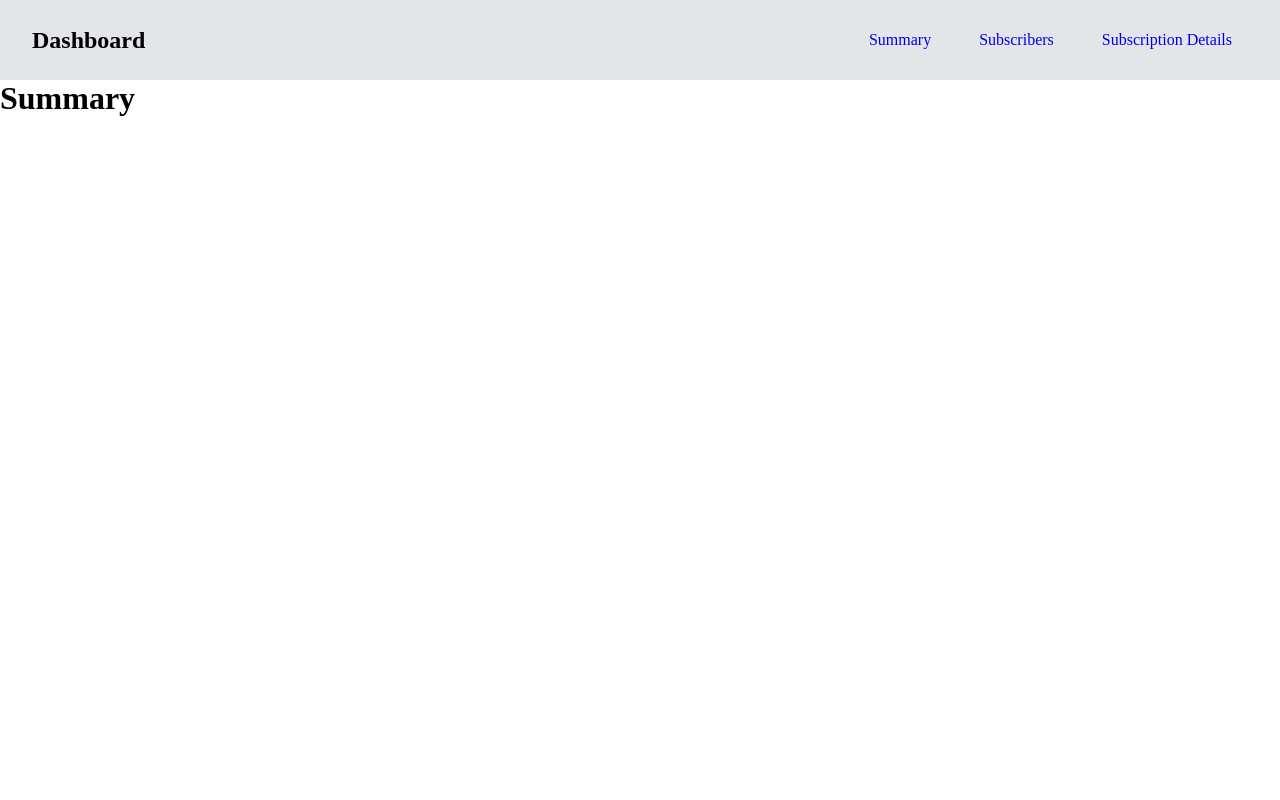
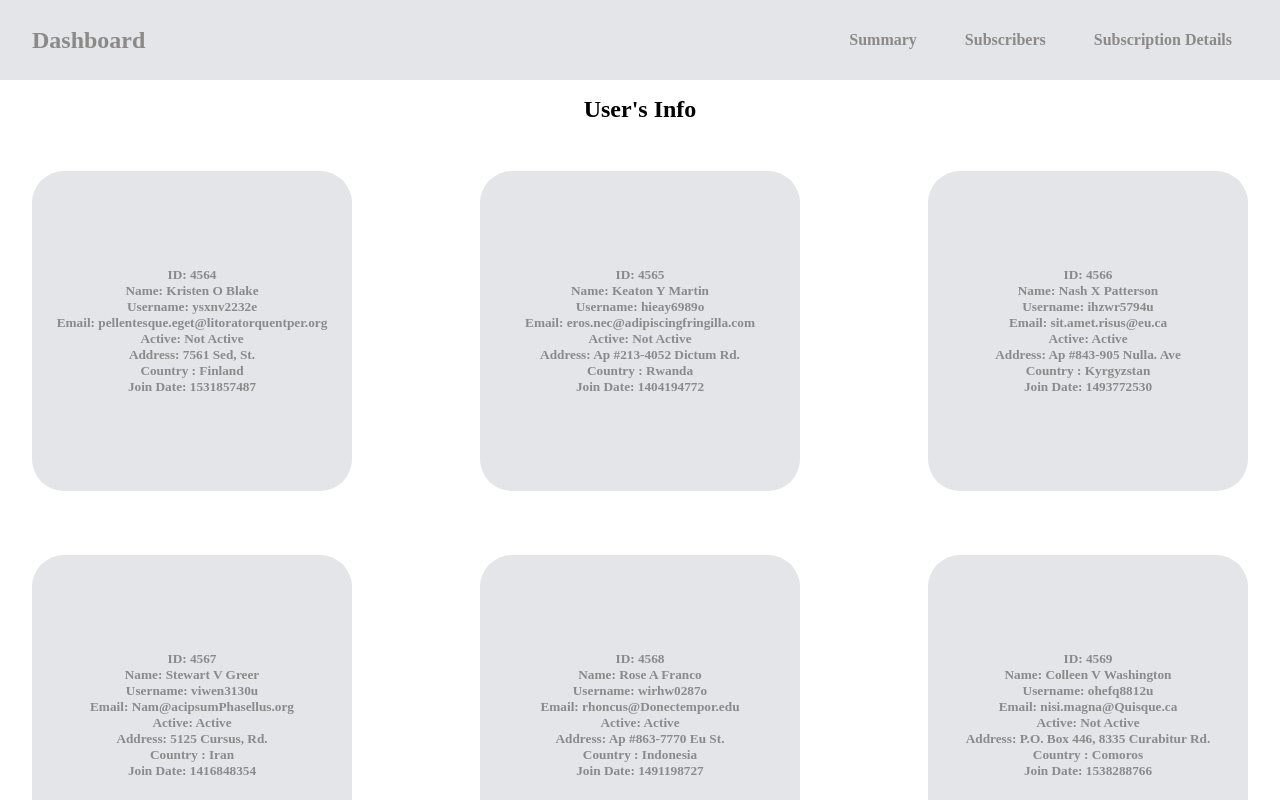
Before and after one commit to MaheshKhatiwada/genius-task, a React (Create React App) app: page / in a window 1280 px wide. Shown: the top 800 px of the page. Built offline with nearby package versions, Linux system fonts and the light colour scheme; a web font is replaced by a local one.

Commit message:
added user info

```diff
--- a/src/App.js
+++ b/src/App.js
@@ -39,9 +39,13 @@ function App() {
     <div className="App">
       <Header />
       <Switch>
-        <Route exact path="/" component={Summary}/>
+        <Route exact path="/">
+          <Summary users={users}/>
+        </Route>
         <Route exact path="/subscribers" component={Subscribers}/>
-        <Route exact path="/subscriptionDetails" component={SubscriptionDetails}/>
+        <Route exact path="/subscriptionDetails" >
+          <SubscriptionDetails subscriptions={subscriptions}/>
+        </Route>
 
       </Switch>
 
--- a/src/components/Header.js
+++ b/src/components/Header.js
@@ -6,11 +6,15 @@ const Header = () => {
   return (
     <div className="header">
       <div>
-        <h2>Dashboard</h2>
+        <Link to="/">
+          <h2>Dashboard</h2>
+        </Link>
       </div>
       <div className="header__lists">
         <ul>
-          <Link to="/"><li>Summary</li></Link>
+          <Link to="/">
+            <li>Summary</li>
+          </Link>
           <Link to="/subscribers">
             <li>Subscribers</li>
           </Link>
--- a/src/components/SubscriptionDetails.js
+++ b/src/components/SubscriptionDetails.js
@@ -1,9 +1,12 @@
 import React from 'react'
 
-const SubscriptionDetails = () => {
+const SubscriptionDetails = ({subscriptions}) => {
     return (
         <div>
-            <h1>subscription Details</h1>
+            {subscriptions.map(s=>
+                <div key={s.id}>
+                    <h1>{s.package}</h1>
+                </div>)}
         </div>
     )
 }
--- a/src/components/Summary.js
+++ b/src/components/Summary.js
@@ -1,11 +1,30 @@
-import React from 'react'
+import React from "react";
+import "../css/Summary.css";
 
-const Summary = () => {
-    return (
-        <div>
-          <h1> Summary</h1>
-        </div>
-    )
-}
+const Summary = ({ users }) => {
+  return (
+    <>
+      <h2 className="summary__heading">User's Info</h2>
+      <div className="summary">
+        {users.map((user) => (
+          //    const {id,first_name,middle_name,last_name,username,email,active,address,country,join_date}=user;
+          <div className="summary__user" key={user.id}>
+            <h5>ID: {user.id}</h5>
+            <h5>
+              Name: <span>{user.first_name}</span>{" "}
+              <span>{user.middle_name}</span> <span>{user.last_name}</span>
+            </h5>
+            <h5>Username: {user.username}</h5>
+            <h5>Email: {user.email}</h5>
+            <h5>Active: {user.active === "1" ? "Active" : "Not Active"}</h5>
+            <h5>Address: {user.address} </h5>
+            <h5>Country :  {user.country}</h5>
+            <h5>Join Date:  {user.join_date}</h5>
+          </div>
+        ))}
+      </div>
+    </>
+  );
+};
 
-export default Summary
+export default Summary;
--- a/src/css/Header.css
+++ b/src/css/Header.css
@@ -9,6 +9,8 @@
 }
 .header h2{
     padding:0 0 0 2rem;
+    color:#8c8a89;
+    text-decoration: none;
 }
 .header__lists ul{
     list-style: none;
@@ -16,4 +18,9 @@
 .header__lists li{
     display: inline-block;
     padding-right: 3rem;
+    font-weight: bold;
 }
+a{
+    text-decoration: none;
+    color:#8c8a89;
+}
--- /dev/null
+++ b/src/css/Summary.css
@@ -0,0 +1,29 @@
+.summary{
+    height: auto;
+    width: 100vw;
+    display: flex;
+    flex-direction: row;
+    flex-wrap: wrap;
+    justify-content: space-between;
+    align-items: center;
+    color:#8c8a89;
+    font-weight: bold;
+}
+.summary__user{
+    height: 20rem;
+    width: 20rem;
+    background:#e3e5e8;
+    margin: 2rem;
+
+    display: flex;
+    flex-direction: column;
+    justify-content: center;
+    align-items: center;
+    flex-wrap: wrap;
+    border-radius: 2rem;
+}
+
+.summary__heading{
+    text-align: center;
+    margin: 1rem;
+}
```
